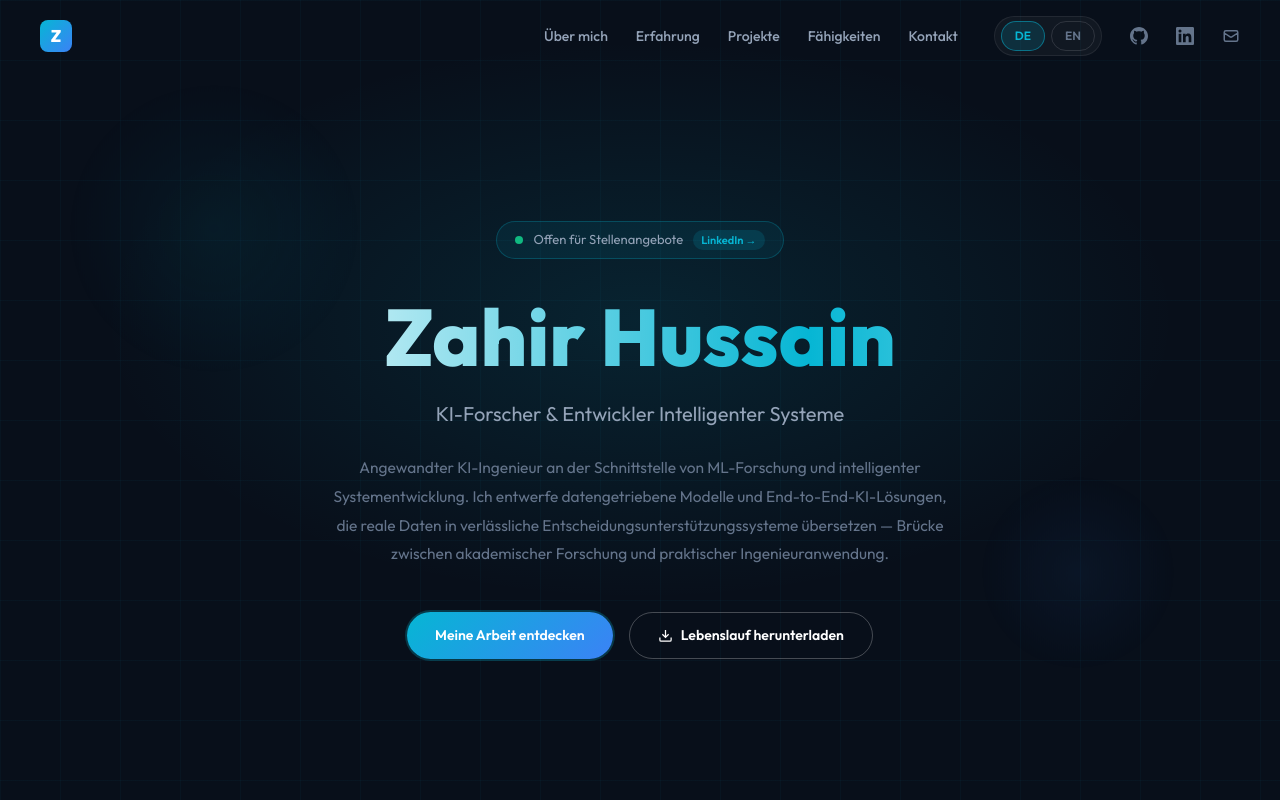
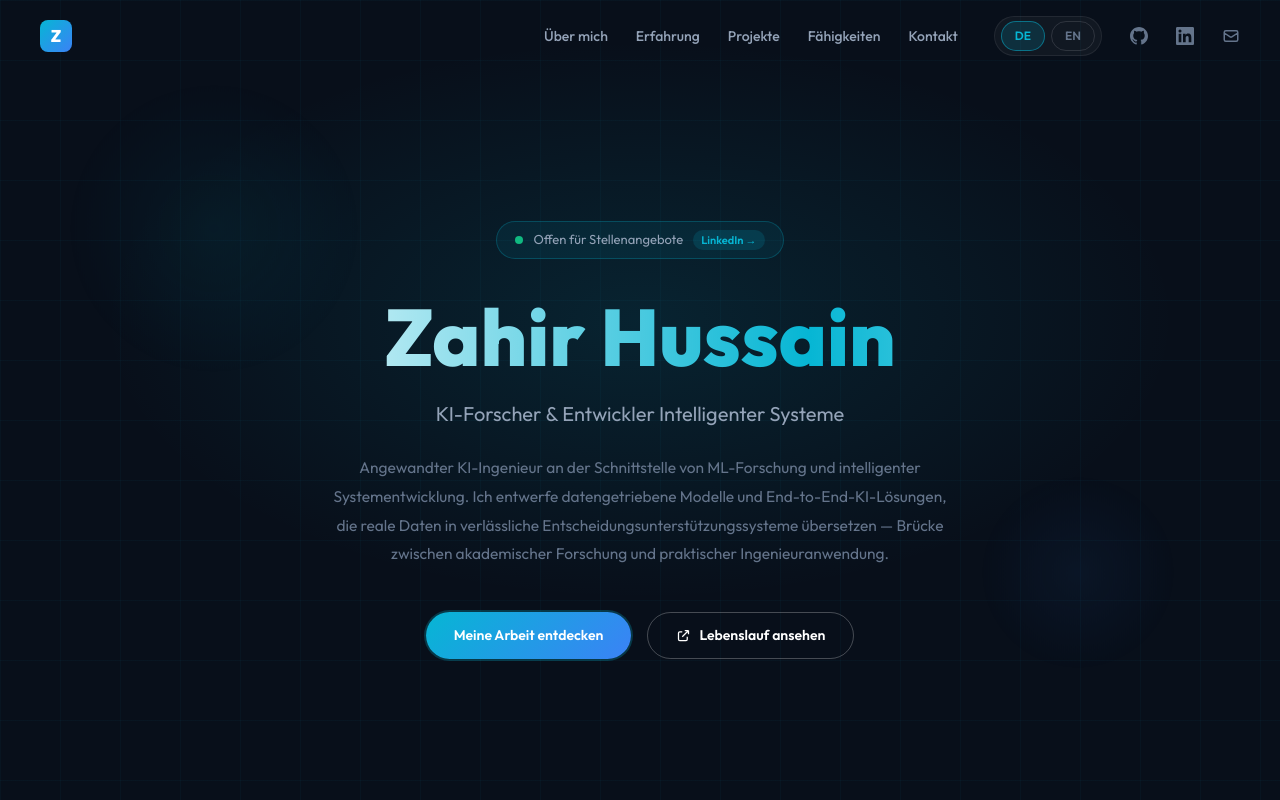
Before and after one commit to anwar-prog/zahir-portfolio, a React (Vite) app: page / in a window 1280 px wide. Shown: the top 800 px of the page. Built offline with nearby package versions, Linux system fonts and the light colour scheme.

Commit message:
Update CV files

```diff
--- a/src/App.jsx
+++ b/src/App.jsx
@@ -152,7 +152,7 @@ function CVModal({ onClose, lang }) {
                 </svg>
               </div>
               <h3 style={{ fontSize: 20, fontWeight: 800, color: "#e2e8f0", fontFamily: "'Outfit', sans-serif" }}>
-                {isDE ? "Lebenslauf herunterladen" : "Download CV"}
+                {isDE ? "Lebenslauf ansehen" : "View CV"}
               </h3>
             </div>
             <p style={{ color: "#64748b", fontSize: 13 }}>
@@ -166,16 +166,16 @@ function CVModal({ onClose, lang }) {
 
         <div style={{ display: "flex", flexDirection: "column", gap: 14 }}>
           {[
-            { label: "Deutsch", sub: isDE ? "Deutsche Version" : "German version", file: "/deutsch-cv.pdf", dlName: "Zahir_Hussain_Lebenslauf_DE.pdf", accent: "#3b82f6", accentBg: "rgba(59,130,246,0.06)", accentBorder: "rgba(59,130,246,0.2)" },
-            { label: "English", sub: isDE ? "Englische Version" : "English version", file: "/english-cv.pdf", dlName: "Zahir_Hussain_CV_EN.pdf", accent: "#06b6d4", accentBg: "rgba(6,182,212,0.06)", accentBorder: "rgba(6,182,212,0.2)" },
+            { label: "Deutsch", sub: isDE ? "Deutsche Version" : "German version", file: "/Zahir_Hussain_Lebenslauf_DE.pdf", dlName: "Zahir_Hussain_Lebenslauf_DE.pdf", accent: "#3b82f6", accentBg: "rgba(59,130,246,0.06)", accentBorder: "rgba(59,130,246,0.2)" },
+            { label: "English", sub: isDE ? "Englische Version" : "English version", file: "/Zahir_Hussain_CV_EN.pdf", dlName: "Zahir_Hussain_CV_EN.pdf", accent: "#06b6d4", accentBg: "rgba(6,182,212,0.06)", accentBorder: "rgba(6,182,212,0.2)" },
           ].map((opt) => (
-            <a key={opt.label} href={opt.file} download={opt.dlName} onClick={onClose}
+            <a key={opt.label} href={opt.file} target="_blank" rel="noreferrer" onClick={onClose}
               style={{ display: "flex", alignItems: "center", gap: 16, padding: "18px 20px", background: opt.accentBg, border: `1px solid ${opt.accentBorder}`, borderRadius: 16, textDecoration: "none", transition: "all 0.25s ease" }}
               onMouseEnter={(e) => { e.currentTarget.style.background = opt.accentBg.replace("0.06", "0.14"); e.currentTarget.style.borderColor = opt.accent + "80"; e.currentTarget.style.transform = "translateY(-2px)"; }}
               onMouseLeave={(e) => { e.currentTarget.style.background = opt.accentBg; e.currentTarget.style.borderColor = opt.accentBorder; e.currentTarget.style.transform = "translateY(0)"; }}>
               <div style={{ width: 40, height: 40, borderRadius: 10, background: `${opt.accent}22`, border: `1px solid ${opt.accent}40`, display: "flex", alignItems: "center", justifyContent: "center" }}>
                 <svg width="18" height="18" fill="none" stroke={opt.accent} strokeWidth="2" viewBox="0 0 24 24">
-                  <path d="M14 2H6a2 2 0 00-2 2v16a2 2 0 002 2h12a2 2 0 002-2V8z"/><polyline points="14 2 14 8 20 8"/><line x1="12" y1="18" x2="12" y2="12"/><line x1="9" y1="15" x2="15" y2="15"/>
+                  <path d="M14 2H6a2 2 0 00-2 2v16a2 2 0 002 2h12a2 2 0 002-2V8z"/><polyline points="14 2 14 8 20 8"/>
                 </svg>
               </div>
               <div style={{ flex: 1 }}>
@@ -183,7 +183,7 @@ function CVModal({ onClose, lang }) {
                 <div style={{ fontSize: 12, color: "#64748b", marginTop: 2 }}>{opt.sub}</div>
               </div>
               <svg width="16" height="16" fill="none" stroke={opt.accent} strokeWidth="2" viewBox="0 0 24 24">
-                <path d="M21 15v4a2 2 0 01-2 2H5a2 2 0 01-2-2v-4M7 10l5 5 5-5M12 15V3"/>
+                <path d="M10 6H6a2 2 0 00-2 2v10a2 2 0 002 2h10a2 2 0 002-2v-4M14 4h6m0 0v6m0-6L10 14"/>
               </svg>
             </a>
           ))}
@@ -205,7 +205,7 @@ const translations = {
     heroDesc: "Applied AI Engineer working at the intersection of machine learning research and intelligent system development. I design data-driven models and end-to-end AI solutions that transform real-world data into reliable decision support systems, bridging academic research with practical engineering applications.",
     heroDescMobile: "Building data-driven AI systems that bridge machine learning research with real-world applications.",
     exploreBtn: "Explore My Work",
-    downloadBtn: "Download CV",
+    downloadBtn: "View CV",
     whoIAm: "WHO I AM",
     aboutTitle: "About Me",
     aboutParas: [
@@ -440,7 +440,7 @@ const translations = {
     heroDesc: "Angewandter KI-Ingenieur an der Schnittstelle von ML-Forschung und intelligenter Systementwicklung. Ich entwerfe datengetriebene Modelle und End-to-End-KI-Lösungen, die reale Daten in verlässliche Entscheidungsunterstützungssysteme übersetzen — Brücke zwischen akademischer Forschung und praktischer Ingenieuranwendung.",
     heroDescMobile: "Aufbau datengetriebener KI-Systeme, die ML-Forschung mit realen Anwendungen verbinden.",
     exploreBtn: "Meine Arbeit entdecken",
-    downloadBtn: "Lebenslauf herunterladen",
+    downloadBtn: "Lebenslauf ansehen",
     whoIAm: "WER ICH BIN",
     aboutTitle: "Über mich",
     aboutParas: [
@@ -1166,7 +1166,7 @@ function App() {
                 <a href="#projects" className="btn-primary">{t.exploreBtn}</a>
                 <button className="btn-secondary" onClick={() => setShowCVModal(true)}>
                   <svg width="15" height="15" fill="none" stroke="currentColor" strokeWidth="2" viewBox="0 0 24 24">
-                    <path d="M21 15v4a2 2 0 01-2 2H5a2 2 0 01-2-2v-4M7 10l5 5 5-5M12 15V3"/>
+                    <path d="M10 6H6a2 2 0 00-2 2v10a2 2 0 002 2h10a2 2 0 002-2v-4M14 4h6m0 0v6m0-6L10 14"/>
                   </svg>
                   {t.downloadBtn}
                 </button>
```
Also changed, not shown: 2 other files (tests, documents, lock files or other folders).
